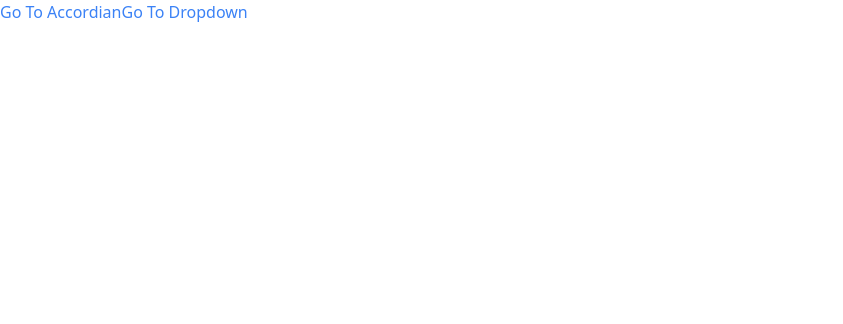
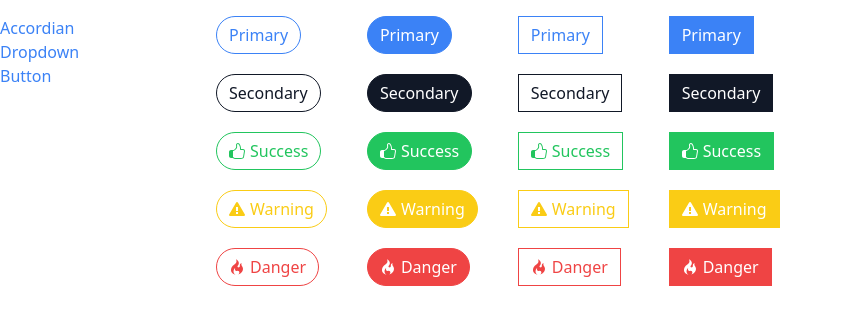
Before and after one commit to Raulito1/components-library, a React (Create React App) app in the folder components/: page /button in a window 1280 px wide. Shown: the top 324 px of the page, without its empty margins (0-843 px from the left). Built offline with nearby package versions, Linux system fonts and the light colour scheme.

Commit message:
Added styling to Button Page

```diff
--- a/components/src/App.js
+++ b/components/src/App.js
@@ -1,19 +1,23 @@
-import Link from './components/Link';
 import Route from './components/Route';
+
 import AccordianPage from './pages/AccordianPage';
 import DropdownPage from './pages/DropdownPage';
+import ButtonPage from './pages/ButtonPage';
+import Sidebar from './components/Sidebar';
 
 function App() {
     return (
-        <div>
-            <Link to="/accordian">Go To Accordian</Link>
-            <Link to="/dropdown">Go To Dropdown</Link>
-            <div>
-                <Route path="/accordian">
+        <div className='container mx-auto grid grid-cols-6 gap-4 mt-4'>
+            <Sidebar />
+            <div className='col-span-5'>
+                <Route path="/dropdown">
+                    <DropdownPage />
+                </Route>
+                <Route path="/">
                     <AccordianPage />
                 </Route>
-                <Route path="/dropdown">
-                    <DropdownPage />
+                <Route path="/button">
+                    <ButtonPage />
                 </Route>
             </div>
         </div>
--- a/components/src/components/Link.js
+++ b/components/src/components/Link.js
@@ -6,6 +6,7 @@ function Link({ to, children }) {
     const classes = classNames('text-blue-500');
 
     const handleClick = (event) => {
+        console.log(to)
         if (event.metaKey || event.ctrlKey) {
             return;
         }
--- /dev/null
+++ b/components/src/components/Sidebar.js
@@ -0,0 +1,23 @@
+import Link from './Link';
+
+function Sidebar() {
+    const links = [
+        { path: '/', label: 'Accordian' },
+        { path: '/dropdown', label: 'Dropdown' },
+        { path: '/button', label: 'Button' }
+    ]
+
+    const renderedLinks = links.map((link) => {
+        return (
+            <Link key={link.label} to={link.path}>{link.label}</Link>
+        )
+    });
+
+    return (
+        <div className='sticky top-0 overflow-y-scroll flex flex-col'>
+            {renderedLinks}
+        </div>
+    )
+}
+
+export default Sidebar;
--- a/components/src/index.js
+++ b/components/src/index.js
@@ -1,10 +1,7 @@
 import React from 'react';
 import ReactDOM from 'react-dom/client';
-
 import { NavigationProvider } from './context/navigation';
-
 import './index.css';
-
 import App from './App';
 
 const el = document.getElementById('root');
--- a/components/src/pages/ButtonPage.js
+++ b/components/src/pages/ButtonPage.js
@@ -4,18 +4,17 @@ import React from 'react';
 import Button from '../components/Button';
 
 // Icons from react-icons
-import { GoFlame } from "react-icons/go";
-import { GoAlert } from "react-icons/go";
-import { GoThumbsup } from "react-icons/go";
+import { GoAlert, GoFlame, GoThumbsup } from 'react-icons/go';
 
 function ButtonPage() {
     const handleOnClick = () => {
         console.log('Button clicked!');
     }
     return (
+        <div className='flex space-x-10'>
             <div>
                 <div>
-                <Button className="mb-5" primary outline rounded onClick={handleOnClick}>
+                    <Button className="mb-5" primary rounded outline onClick={handleOnClick}>
                         Primary
                     </Button>
                 </div>
@@ -40,6 +39,91 @@ function ButtonPage() {
                     </Button>
                 </div>
             </div>
+            {/* Second Column */}
+            <div>
+                <div>
+                    <Button className="mb-5" primary rounded onClick={handleOnClick}>
+                        Primary
+                    </Button>
+                </div>
+                <div>
+                    <Button className="mb-5" secondary rounded>
+                        Secondary
+                    </Button>
+                </div>
+                <div>
+                    <Button className="mb-5" success rounded>
+                        <GoThumbsup/>Success
+                    </Button>
+                </div>
+                <div>
+                    <Button className="mb-5" warning rounded>
+                        <GoAlert/>Warning
+                    </Button>
+                </div>
+                <div>
+                    <Button className="mb-5" danger rounded>
+                        <GoFlame/>Danger
+                    </Button>
+                </div>
+            </div>
+            {/* Third Column */}
+            <div>
+                <div>
+                    <Button className="mb-5" primary outline onClick={handleOnClick}>
+                        Primary
+                    </Button>
+                </div>
+                <div>
+                    <Button className="mb-5" secondary outline>
+                        Secondary
+                    </Button>
+                </div>
+                <div>
+                    <Button className="mb-5" success outline>
+                        <GoThumbsup/>Success
+                    </Button>
+                </div>
+                <div>
+                    <Button className="mb-5" warning outline>
+                        <GoAlert/>Warning
+                    </Button>
+                </div>
+                <div>
+                    <Button className="mb-5" danger outline>
+                        <GoFlame/>Danger
+                    </Button>
+                </div>
+            </div>
+             {/* Fourth Column */}
+            <div>
+                <div>
+                    <Button className="mb-5" primary onClick={handleOnClick}>
+                        Primary
+                    </Button>
+                </div>
+                <div>
+                    <Button className="mb-5" secondary>
+                        Secondary
+                    </Button>
+                </div>
+                <div>
+                    <Button className="mb-5" success>
+                        <GoThumbsup/>Success
+                    </Button>
+                </div>
+                <div>
+                    <Button className="mb-5" warning>
+                        <GoAlert/>Warning
+                    </Button>
+                </div>
+                <div>
+                    <Button className="mb-5" danger>
+                        <GoFlame/>Danger
+                    </Button>
+                </div>
+            </div>
+        </div>
     );
 }
 
```
Lines whose indentation alone changed are shown as unchanged.
